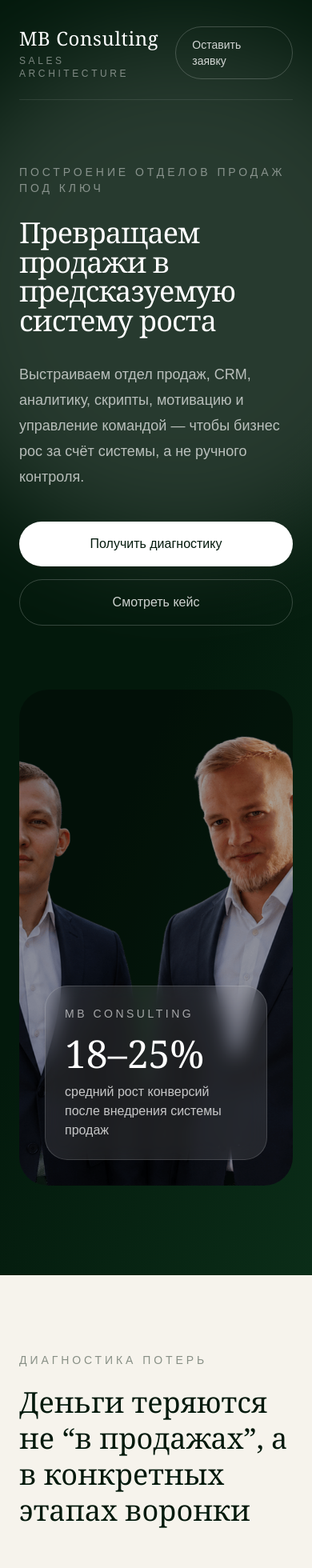
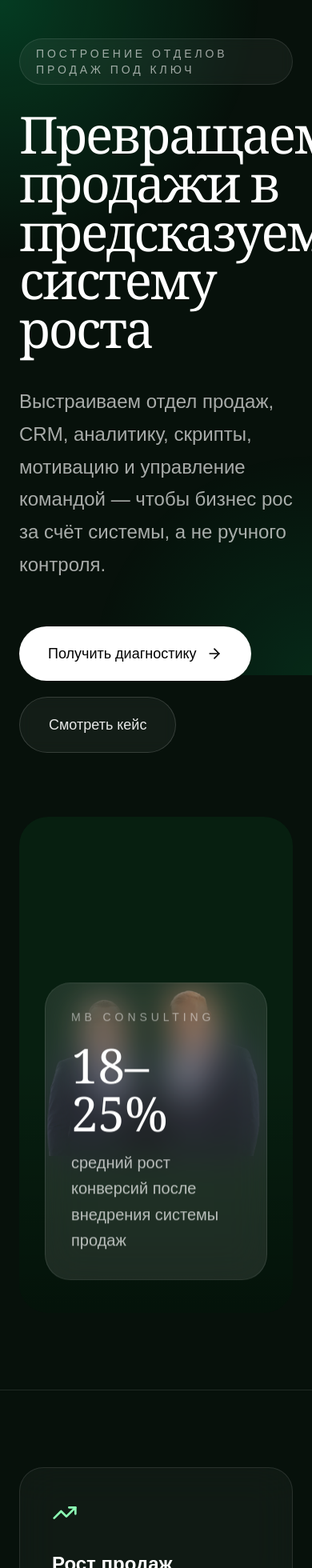
Before and after one commit to kirill11999988-tech/mb-consulting, a Next.js app: page / in a window 390 px wide. Shown: the top 1960 px of the page at 80% size. Built offline with nearby package versions, Linux system fonts and the light colour scheme.

Commit message:
fix hero image crop

```diff
--- a/app/page.tsx
+++ b/app/page.tsx
@@ -1,535 +1,227 @@
 "use client";
 
-import React, { useState } from "react";
 import { motion } from "framer-motion";
+import {
+  ArrowRight,
+  TrendingUp,
+  ShieldCheck,
+  BarChart3,
+} from "lucide-react";
 
 const fadeUp = {
-  hidden: { opacity: 0, y: 28 },
+  hidden: { opacity: 0, y: 40 },
   visible: { opacity: 1, y: 0 },
 };
 
-const funnel = [
-  ["Лиды", "Нет понятного аватара квал-лида"],
-  ["Квалификация", "Менеджеры тратят время не на тех клиентов"],
-  ["Встреча", "Нет единого стандарта дожима"],
-  ["Сделка", "CRM и скрипты не помогают закрывать"],
-  ["Управление", "Решения принимаются по ощущениям"],
-];
-
-const beforeAfter = [
-  [
-    "До",
-    "Ручной контроль, хаотичная CRM, слабая отчётность и зависимость от отдельных менеджеров.",
-  ],
-  [
-    "После",
-    "Роли, KPI, аналитика, мотивация и контроль собраны в единую систему продаж.",
-  ],
-];
-
-const steps = [
-  [
-    "01",
-    "Диагностика",
-    "Находим потери в воронке, CRM, команде и управлении.",
-  ],
-  [
-    "02",
-    "Архитектура",
-    "Проектируем структуру отдела, KPI, роли и систему контроля.",
-  ],
-  [
-    "03",
-    "Внедрение",
-    "Настраиваем процессы, обучаем команду и запускаем систему.",
-  ],
-  [
-    "04",
-    "Рост",
-    "Контролируем цифры и улучшаем конверсии на каждом этапе.",
-  ],
-];
-
 export default function Home() {
-  const [form, setForm] = useState({
-    name: "",
-    contact: "",
-    niche: "",
-    problem: "",
-  });
-
-  const [status, setStatus] = useState("idle");
-
-  async function handleSubmit(e: React.FormEvent) {
-    e.preventDefault();
-
-    setStatus("loading");
-
-    try {
-      const res = await fetch("/api/lead", {
-        method: "POST",
-        headers: {
-          "Content-Type": "application/json",
-        },
-        body: JSON.stringify(form),
-      });
-
-      if (!res.ok) throw new Error();
-
-      setStatus("success");
-
-      setForm({
-        name: "",
-        contact: "",
-        niche: "",
-        problem: "",
-      });
-    } catch {
-      setStatus("error");
-    }
-  }
-
   return (
-    <main className="min-h-screen bg-[#03190C] text-white overflow-hidden">
-      <section className="relative px-6 py-8 md:px-12 lg:px-20">
-        <div className="absolute inset-0 bg-[linear-gradient(115deg,#03190C_0%,#03190C_55%,#0B2D18_100%)]" />
-
-        <motion.div
-          initial={{ opacity: 0, scale: 0.8 }}
-          animate={{ opacity: 0.14, scale: 1 }}
-          transition={{ duration: 1.2 }}
-          className="absolute -right-40 top-10 h-[650px] w-[650px] rounded-full bg-white blur-3xl"
-        />
-
-        <div className="relative mx-auto max-w-7xl">
-          <header className="flex items-center justify-between border-b border-white/10 pb-6">
-            <div>
-              <div className="font-serif text-2xl tracking-wide">
-                MB Consulting
+    <main className="min-h-screen overflow-hidden bg-[#07110B] text-white">
+      {/* BACKGROUND */}
+      <div className="pointer-events-none fixed inset-0">
+        <div className="absolute inset-0 bg-[radial-gradient(circle_at_top_left,rgba(0,255,140,0.18),transparent_35%)]" />
+        <div className="absolute inset-0 bg-[radial-gradient(circle_at_bottom_right,rgba(0,255,140,0.10),transparent_30%)]" />
       </div>
 
-              <div className="mt-1 text-xs uppercase tracking-[0.3em] text-white/45">
-                sales architecture
-              </div>
+      {/* HERO */}
+      <section className="relative mx-auto grid max-w-7xl grid-cols-1 items-center gap-20 px-6 pb-24 pt-12 md:grid-cols-2 md:px-10 lg:min-h-screen">
+        {/* LEFT */}
+        <motion.div
+          initial="hidden"
+          animate="visible"
+          variants={fadeUp}
+          transition={{ duration: 0.8 }}
+          className="relative z-10"
+        >
+          <div className="mb-8 inline-flex items-center rounded-full border border-white/10 bg-white/5 px-5 py-2 text-sm tracking-[0.28em] text-white/60 backdrop-blur">
+            ПОСТРОЕНИЕ ОТДЕЛОВ ПРОДАЖ ПОД КЛЮЧ
           </div>
 
-            <a
-              href="#lead"
-              className="rounded-full border border-white/20 px-5 py-3 text-sm text-white/80 transition hover:bg-white hover:text-[#03190C]"
-            >
-              Оставить заявку
-            </a>
-          </header>
-
-          <div className="grid min-h-[82vh] gap-20 py-20 md:grid-cols-[1fr_1fr] md:items-center">
-            <motion.div
-              variants={fadeUp}
-              initial="hidden"
-              animate="visible"
-              transition={{ duration: 0.8 }}
-            >
-              <p className="mb-7 max-w-xl text-sm uppercase tracking-[0.28em] text-white/45">
-                Построение отделов продаж под ключ
-              </p>
-
-              <h1 className="max-w-4xl font-serif text-4xl leading-[1.02] tracking-tight md:text-6xl lg:text-7xl">
+          <h1 className="max-w-3xl font-serif text-[64px] leading-[0.95] tracking-[-0.04em] text-white md:text-[92px]">
             Превращаем продажи в предсказуемую систему роста
           </h1>
 
-              <p className="mt-8 max-w-2xl text-lg leading-8 text-white/68">
+          <p className="mt-10 max-w-2xl text-[24px] leading-[1.7] text-white/65">
             Выстраиваем отдел продаж, CRM, аналитику, скрипты,
-                мотивацию и управление командой — чтобы бизнес рос
-                за счёт системы, а не ручного контроля.
+            мотивацию и управление командой — чтобы бизнес рос за
+            счёт системы, а не ручного контроля.
           </p>
 
-              <div className="mt-10 flex flex-col gap-4 sm:flex-row">
-                <a
-                  href="#lead"
-                  className="rounded-full bg-white px-8 py-4 text-center font-medium text-[#03190C] transition hover:scale-[1.02]"
-                >
+          <div className="mt-14 flex flex-wrap gap-5">
+            <button className="group flex items-center gap-3 rounded-full bg-white px-9 py-5 text-lg font-medium text-black transition-all duration-300 hover:scale-[1.03] hover:shadow-[0_0_40px_rgba(255,255,255,0.12)]">
               Получить диагностику
-                </a>
+              <ArrowRight className="h-5 w-5 transition-transform duration-300 group-hover:translate-x-1" />
+            </button>
 
-                <a
-                  href="#case"
-                  className="rounded-full border border-white/20 px-8 py-4 text-center text-white/80 transition hover:bg-white/10"
-                >
+            <button className="rounded-full border border-white/15 bg-white/5 px-9 py-5 text-lg text-white/90 backdrop-blur transition-all duration-300 hover:border-white/30 hover:bg-white/10">
               Смотреть кейс
-                </a>
+            </button>
           </div>
         </motion.div>
 
+        {/* RIGHT IMAGE */}
         <motion.div
           variants={fadeUp}
           initial="hidden"
           animate="visible"
           transition={{ duration: 0.8, delay: 0.15 }}
-              className="relative h-[620px] overflow-hidden rounded-[36px]"
+          className="relative h-[620px] overflow-hidden rounded-[36px] bg-[#071F10]"
         >
+          {/* PHOTO */}
           <img
             src="/hero-photo.png"
             alt="MB Consulting"
-                className="h-full w-full object-cover"
+            className="h-full w-full object-contain object-center"
           />
 
-              <div className="absolute inset-0 bg-black/35" />
+          {/* DARK OVERLAY */}
+          <div className="absolute inset-0 bg-gradient-to-t from-black/40 via-transparent to-transparent" />
 
-              <div className="absolute bottom-0 left-0 right-0 p-8">
+          {/* FLOATING CARD */}
           <motion.div
-                  whileHover={{ y: -4 }}
-                  className="max-w-sm rounded-[28px] border border-white/15 bg-white/10 p-6 backdrop-blur-md"
+            animate={{
+              y: [0, -10, 0],
+            }}
+            transition={{
+              duration: 6,
+              repeat: Infinity,
+              ease: "easeInOut",
+            }}
+            className="absolute bottom-10 left-8 right-8 rounded-[32px] border border-white/10 bg-white/10 p-8 backdrop-blur-xl"
           >
-                  <div className="text-sm uppercase tracking-[0.25em] text-white/60">
-                    MB Consulting
+            <div className="text-sm tracking-[0.35em] text-white/50">
+              MB CONSULTING
             </div>
 
-                  <div className="mt-4 font-serif text-5xl text-white">
+            <div className="mt-5 font-serif text-6xl text-white">
               18–25%
             </div>
 
-                  <p className="mt-3 text-white/75">
-                    средний рост конверсий после внедрения
-                    системы продаж
+            <p className="mt-4 max-w-sm text-xl leading-relaxed text-white/70">
+              средний рост конверсий после внедрения системы продаж
             </p>
           </motion.div>
-              </div>
         </motion.div>
-          </div>
-        </div>
       </section>
 
-      <AnimatedSection className="bg-[#F6F3EC] px-6 py-24 text-[#03190C] md:px-12 lg:px-20">
-        <div className="mx-auto max-w-7xl">
-          <SectionLabel dark>Диагностика потерь</SectionLabel>
+      {/* SOCIAL PROOF */}
+      <section className="relative border-t border-white/10">
+        <div className="mx-auto grid max-w-7xl grid-cols-1 gap-10 px-6 py-24 md:grid-cols-3 md:px-10">
+          {[
+            {
+              icon: TrendingUp,
+              title: "Рост продаж",
+              text: "Системно увеличиваем конверсии и управляемость отдела продаж.",
+            },
+            {
+              icon: BarChart3,
+              title: "Прозрачная аналитика",
+              text: "CRM, отчёты, KPI и контроль цифр в одном контуре.",
+            },
+            {
+              icon: ShieldCheck,
+              title: "Операционная устойчивость",
+              text: "Бизнес перестаёт зависеть от ручного контроля собственника.",
+            },
+          ].map((item, index) => (
+            <motion.div
+              key={index}
+              initial={{ opacity: 0, y: 35 }}
+              whileInView={{ opacity: 1, y: 0 }}
+              transition={{ duration: 0.7, delay: index * 0.1 }}
+              viewport={{ once: true }}
+              whileHover={{ y: -6 }}
+              className="rounded-[30px] border border-white/10 bg-white/[0.04] p-10 backdrop-blur-xl transition-all duration-300 hover:border-white/20 hover:bg-white/[0.06]"
+            >
+              <item.icon className="h-8 w-8 text-[#8CFFB4]" />
 
-          <h2 className="mt-5 max-w-4xl font-serif text-4xl leading-tight md:text-6xl">
-            Деньги теряются не “в продажах”, а в конкретных этапах воронки
-          </h2>
-
-          <div className="mt-14 grid gap-px overflow-hidden border border-[#03190C]/10 bg-[#03190C]/10 md:grid-cols-5">
-            {funnel.map(([title, text], index) => (
-              <motion.div
-                key={title}
-                whileHover={{ y: -6 }}
-                className="bg-[#F6F3EC] p-7 transition"
-              >
-                <div className="font-serif text-5xl text-[#03190C]/20">
-                  0{index + 1}
-                </div>
-
-                <h3 className="mt-10 text-2xl font-medium">
-                  {title}
+              <h3 className="mt-8 text-2xl font-semibold text-white">
+                {item.title}
               </h3>
 
-                <p className="mt-5 leading-7 text-[#03190C]/65">
-                  {text}
+              <p className="mt-4 text-lg leading-relaxed text-white/60">
+                {item.text}
               </p>
             </motion.div>
           ))}
         </div>
+      </section>
+
+      {/* CASE */}
+      <section className="relative border-t border-white/10">
+        <div className="mx-auto max-w-7xl px-6 py-28 md:px-10">
+          <motion.div
+            initial={{ opacity: 0, y: 35 }}
+            whileInView={{ opacity: 1, y: 0 }}
+            transition={{ duration: 0.8 }}
+            viewport={{ once: true }}
+            className="rounded-[42px] border border-white/10 bg-white/[0.04] p-10 md:p-16 backdrop-blur-xl"
+          >
+            <div className="flex flex-col gap-12 lg:flex-row lg:items-center lg:justify-between">
+              <div className="max-w-2xl">
+                <div className="mb-6 text-sm tracking-[0.3em] text-white/45">
+                  КЕЙС
                 </div>
-      </AnimatedSection>
 
-      <AnimatedSection className="px-6 py-24 md:px-12 lg:px-20">
-        <div className="mx-auto max-w-7xl">
-          <SectionLabel>
-            Трансформация
-          </SectionLabel>
-
-          <h2 className="mt-5 max-w-4xl font-serif text-4xl leading-tight md:text-6xl">
-            Мы не “улучшаем скрипты”. Мы собираем управляемую систему продаж
+                <h2 className="font-serif text-5xl leading-tight text-white">
+                  Как мы увеличили конверсию отдела продаж на 23%
                 </h2>
 
-          <div className="mt-14 grid gap-px overflow-hidden border border-white/10 bg-white/10 md:grid-cols-2">
-            {beforeAfter.map(([title, text]) => (
-              <div
-                key={title}
-                className="bg-[#03190C] p-8 md:p-10"
-              >
-                <div className="text-sm uppercase tracking-[0.28em] text-white/35">
-                  {title}
-                </div>
-
-                <p className="mt-8 max-w-xl text-2xl leading-10 text-white/78">
-                  {text}
-                </p>
-              </div>
-            ))}
-          </div>
-        </div>
-      </AnimatedSection>
-
-      <AnimatedSection
-        id="case"
-        className="bg-white px-6 py-24 text-[#03190C] md:px-12 lg:px-20"
-      >
-        <div className="mx-auto grid max-w-7xl gap-12 md:grid-cols-[0.8fr_1.2fr]">
-          <div className="md:sticky md:top-8 md:self-start">
-            <SectionLabel dark>
-              Кейс
-            </SectionLabel>
-
-            <h2 className="mt-5 font-serif text-4xl leading-tight md:text-6xl">
-              +18% к конверсии из лида в договор
-            </h2>
-
-            <p className="mt-6 text-lg leading-8 text-[#03190C]/65">
-              Результат первого месяца после пересборки
-              процессов, CRM и системы управления отделом.
+                <p className="mt-8 text-xl leading-relaxed text-white/65">
+                  Внедрили CRM, скрипты продаж, аналитику,
+                  мотивацию менеджеров и систему контроля.
+                  За 4 месяца компания получила стабильный рост
+                  без увеличения рекламного бюджета.
                 </p>
               </div>
 
-          <div className="border border-[#03190C]/10">
-            <CaseRow
-              left="До проекта"
-              right="CRM велась формально, показатели не были оцифрованы, менеджеры не дожимали клиентов."
-            />
-
-            <CaseRow
-              left="Что сделали"
-              right="Пересобрали воронку, скрипты, роли и внедрили систему контроля показателей."
-            />
-
-            <CaseRow
-              left="Результат"
-              right="Конверсии выросли без увеличения рекламного бюджета."
-            />
-
-            <div className="bg-[#F6F3EC] p-8 md:p-10">
-              <div className="text-sm uppercase tracking-[0.28em] text-[#03190C]/45">
-                Отзыв клиента
+              <div className="w-full max-w-md rounded-[32px] border border-white/10 bg-black/20 p-8">
+                <div className="text-lg text-white/90">
+                  “После внедрения системы мы впервые начали
+                  видеть прогнозируемый рост и перестали
+                  тушить пожары каждый день.”
                 </div>
 
-              <blockquote className="mt-6 font-serif text-3xl leading-tight text-[#03190C]">
-                “После внедрения стало понятно, где мы
-                теряем клиентов и как управлять отделом
-                не на ощущениях, а по цифрам.”
-              </blockquote>
+                <div className="mt-8">
+                  <div className="font-medium text-white">
+                    Александр М.
+                  </div>
 
-              <p className="mt-5 text-[#03190C]/55">
-                Из интервью с клиентом проекта
-              </p>
+                  <div className="mt-1 text-white/45">
+                    CEO производственной компании
                   </div>
                 </div>
               </div>
-      </AnimatedSection>
+            </div>
+          </motion.div>
+        </div>
+      </section>
 
-      <AnimatedSection className="bg-[#F6F3EC] px-6 py-24 text-[#03190C] md:px-12 lg:px-20">
-        <div className="mx-auto max-w-7xl">
-          <SectionLabel dark>
-            Процесс
-          </SectionLabel>
-
-          <h2 className="mt-5 max-w-4xl font-serif text-4xl leading-tight md:text-6xl">
-            От диагностики до работающей системы продаж
+      {/* CTA */}
+      <section className="relative border-t border-white/10">
+        <div className="mx-auto max-w-5xl px-6 py-28 text-center md:px-10">
+          <motion.div
+            initial={{ opacity: 0, y: 35 }}
+            whileInView={{ opacity: 1, y: 0 }}
+            transition={{ duration: 0.8 }}
+            viewport={{ once: true }}
+          >
+            <h2 className="font-serif text-5xl leading-tight text-white md:text-7xl">
+              Построим систему продаж,
+              <br />
+              которая работает без хаоса
             </h2>
 
-          <div className="mt-14 grid gap-px overflow-hidden border border-[#03190C]/10 bg-[#03190C]/10 md:grid-cols-4">
-            {steps.map(([num, title, text]) => (
-              <div
-                key={num}
-                className="bg-[#F6F3EC] p-7"
-              >
-                <div className="font-serif text-5xl text-[#03190C]/20">
-                  {num}
+            <p className="mx-auto mt-8 max-w-2xl text-xl leading-relaxed text-white/60">
+              Проведём диагностику, покажем точки роста и
+              подготовим план внедрения под ваш бизнес.
+            </p>
+
+            <button className="mt-14 rounded-full bg-white px-10 py-5 text-lg font-medium text-black transition-all duration-300 hover:scale-[1.03] hover:shadow-[0_0_50px_rgba(255,255,255,0.12)]">
+              Обсудить проект
+            </button>
+          </motion.div>
         </div>
-
-                <h3 className="mt-10 text-2xl font-medium">
-                  {title}
-                </h3>
-
-                <p className="mt-5 leading-7 text-[#03190C]/65">
-                  {text}
-                </p>
-              </div>
-            ))}
-          </div>
-        </div>
-      </AnimatedSection>
-
-      <AnimatedSection
-        id="lead"
-        className="px-6 py-24 md:px-12 lg:px-20"
-      >
-        <div className="mx-auto grid max-w-7xl gap-12 md:grid-cols-[0.9fr_1.1fr]">
-          <div>
-            <SectionLabel>
-              Следующий шаг
-            </SectionLabel>
-
-            <h2 className="mt-5 font-serif text-4xl leading-tight md:text-6xl">
-              Разберём вашу систему продаж и покажем точки роста
-            </h2>
-
-            <p className="mt-6 max-w-xl text-lg leading-8 text-white/65">
-              На встрече определим ограничения,
-              приоритеты внедрения и план действий.
-            </p>
-          </div>
-
-          <motion.form
-            whileHover={{ y: -4 }}
-            onSubmit={handleSubmit}
-            className="border border-white/12 bg-white p-6 text-[#03190C] md:p-8"
-          >
-            <div className="grid gap-5">
-              <Input
-                label="Имя"
-                value={form.name}
-                onChange={(v) =>
-                  setForm({ ...form, name: v })
-                }
-                required
-              />
-
-              <Input
-                label="Телефон или Telegram"
-                value={form.contact}
-                onChange={(v) =>
-                  setForm({ ...form, contact: v })
-                }
-                required
-              />
-
-              <Input
-                label="Ниша бизнеса"
-                value={form.niche}
-                onChange={(v) =>
-                  setForm({ ...form, niche: v })
-                }
-              />
-
-              <label className="grid gap-2 text-sm font-medium">
-                Что сейчас не устраивает?
-
-                <textarea
-                  value={form.problem}
-                  onChange={(e) =>
-                    setForm({
-                      ...form,
-                      problem: e.target.value,
-                    })
-                  }
-                  rows={4}
-                  className="resize-none border border-[#03190C]/15 bg-[#F6F3EC] px-4 py-3 outline-none transition focus:border-[#03190C]"
-                />
-              </label>
-            </div>
-
-            <button
-              disabled={status === "loading"}
-              className="mt-7 w-full bg-[#03190C] px-7 py-4 font-medium text-white transition hover:opacity-90 disabled:opacity-60"
-            >
-              {status === "loading"
-                ? "Отправляем..."
-                : "Оставить заявку"}
-            </button>
-
-            {status === "success" && (
-              <p className="mt-4 text-sm text-[#03190C]">
-                Заявка отправлена.
-              </p>
-            )}
-
-            {status === "error" && (
-              <p className="mt-4 text-sm text-red-600">
-                Ошибка отправки.
-              </p>
-            )}
-          </motion.form>
-        </div>
-      </AnimatedSection>
+      </section>
     </main>
   );
 }
-
-function AnimatedSection({
-  children,
-  className,
-  id,
-}: {
-  children: React.ReactNode;
-  className: string;
-  id?: string;
-}) {
-  return (
-    <motion.section
-      id={id}
-      variants={fadeUp}
-      initial="hidden"
-      whileInView="visible"
-      viewport={{ once: true, margin: "-120px" }}
-      transition={{ duration: 0.7 }}
-      className={className}
-    >
-      {children}
-    </motion.section>
-  );
-}
-
-function SectionLabel({
-  children,
-  dark,
-}: {
-  children: React.ReactNode;
-  dark?: boolean;
-}) {
-  return (
-    <div
-      className={`text-sm uppercase tracking-[0.28em] ${
-        dark
-          ? "text-[#03190C]/45"
-          : "text-white/35"
-      }`}
-    >
-      {children}
-    </div>
-  );
-}
-
-function CaseRow({
-  left,
-  right,
-}: {
-  left: string;
-  right: string;
-}) {
-  return (
-    <div className="grid border-b border-[#03190C]/10 last:border-b-0 md:grid-cols-[0.35fr_0.65fr]">
-      <div className="border-b border-[#03190C]/10 p-6 text-sm uppercase tracking-[0.2em] text-[#03190C]/45 md:border-b-0 md:border-r">
-        {left}
-      </div>
-
-      <div className="p-6 text-lg leading-8 text-[#03190C]/75">
-        {right}
-      </div>
-    </div>
-  );
-}
-
-function Input({
-  label,
-  value,
-  onChange,
-  required,
-}: {
-  label: string;
-  value: string;
-  onChange: (value: string) => void;
-  required?: boolean;
-}) {
-  return (
-    <label className="grid gap-2 text-sm font-medium">
-      {label}
-
-      <input
-        required={required}
-        value={value}
-        onChange={(e) =>
-          onChange(e.target.value)
-        }
-        className="border border-[#03190C]/15 bg-[#F6F3EC] px-4 py-3 outline-none transition focus:border-[#03190C]"
-      />
-    </label>
-  );
-}
```
Lines whose indentation alone changed are shown as unchanged.
